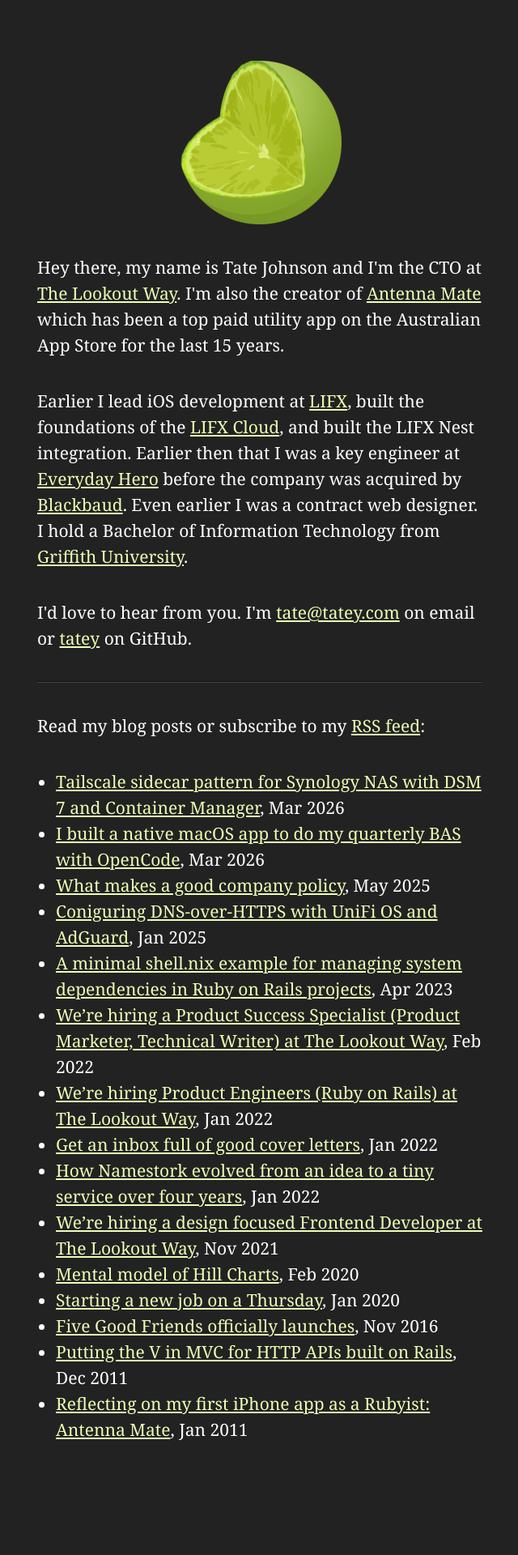
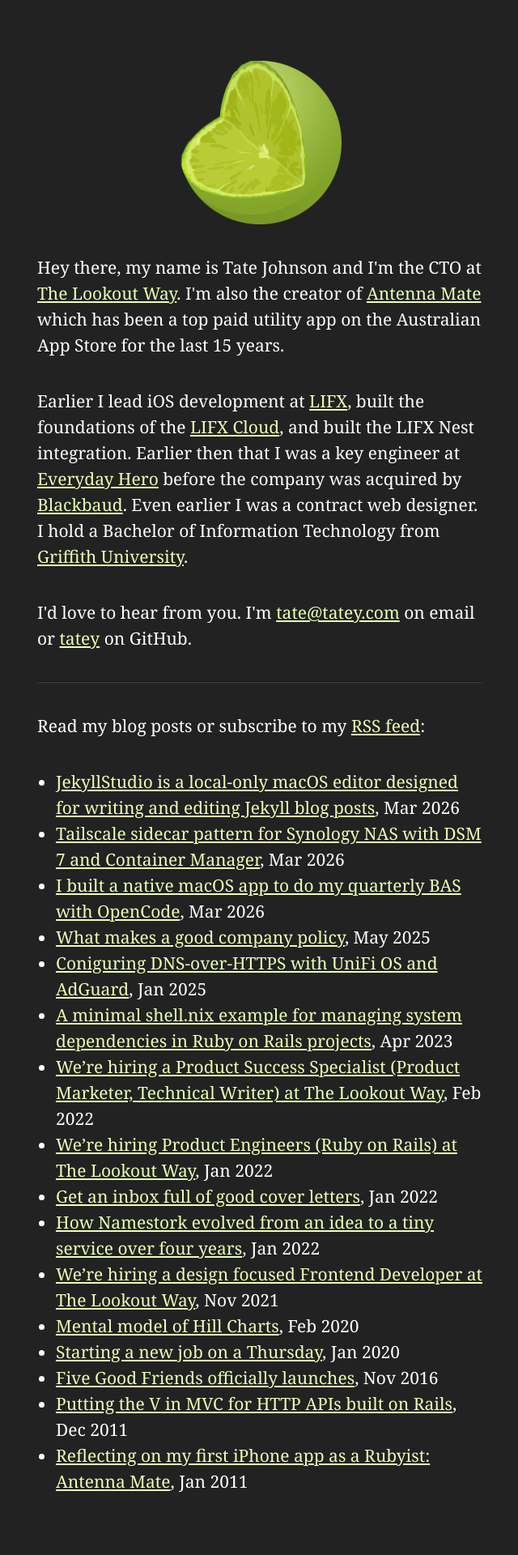
Before and after one commit to tatey/tatey.com, a Jekyll site: the page built from index.html, in a window 1280 px wide. Shown: the whole page at 81% size, without its empty margins (319-959 px from the left). Built offline with Jekyll 4.4.1, drawn with Linux system fonts in a browser that asks for light colours; before the commit the page ends 1856 px from its top, so only the background shows below that; some of the changed lines change nothing that is shown.

Commit message:
Published post: 2026-03-14-jekyllstudio-is-a-local-only-macos-editor-designed-for-writing-and-editing-jekyll-blog-posts

```diff
--- a/_posts/2026-03-14-jekyllstudio-is-a-local-only-macos-editor-designed-for-writing-and-editing-jekyll-blog-posts.md
+++ b/_posts/2026-03-14-jekyllstudio-is-a-local-only-macos-editor-designed-for-writing-and-editing-jekyll-blog-posts.md
@@ -1,22 +1,23 @@
 ---
 layout: post
-published: false
 title: JekyllStudio is a local-only macOS editor designed for writing and editing Jekyll blog posts
 ---
 
 I've been using [Jekyll](https://jekyllrb.com) since 2009 (17 years at time of writing!) and it remains my favourite way to publish on the web.
 
-Jekyll’s appeal lies in its [philosophy](https://jekyllrb.com/philosophy/). Your content lives on disk as plain files, they get generated into a static site, and the generated site can be pushed to any web server. No databases, no admin panel, and blog posts still get pretty permalinks. The elegance of Jekyll's build system proves you don't have to give up polished detail to have a static site.
+Jekyll’s appeal lies in its [philosophy](https://jekyllrb.com/philosophy/). Your content lives on disk as plain files, they get generated into a static site, and that generated site can be pushed to any web server. No databases, no admin panels, and your blog posts still get pretty permalinks. The elegance of Jekyll's build system proves you don't have to give up polished detail to have a static site.
 
-However, the same can't be said for Jekyll's blogging experience. Writing with Jekyll means opening a text editor, manually handling files, manually placing images, and running the preview server from the command line. None of these steps are difficult, but they interrupt the flow of writing. This makes Jekyll's blogging experience feel less refined than something like Substack of WordPress.
+However, the same can't be said for Jekyll's blogging experience. Writing with Jekyll means opening a text editor, manually handling files, manually placing images, and running the preview server from the terminal. None of these steps are difficult, but they interrupt the flow of writing. This makes Jekyll's blogging experience feel less refined than platforms like Substack of WordPress.
 
-Using [OpenCode](https://opencode.ai) and GPT 5.3 I wanted to see if Jekyll's build system could be paired with macOS's human interface to create a polished writing experience. The result is a new, local-only, [Mac-arsed](https://daringfireball.net/linked/2020/03/20/mac-assed-mac-apps) editor designed for Jekyll called [JekyllStudio](https://github.com/tatey/JekyllStudio). Simply open it and start writing.
+Using [OpenCode](https://opencode.ai) and GPT 5.3 I wanted to see if Jekyll's build system could be paired with macOS's user interface to create a polished writing experience. The result is a new, local-only, [Mac-arsed](https://daringfireball.net/linked/2020/03/20/mac-assed-mac-apps) editor designed for Jekyll called [JekyllStudio](https://github.com/tatey/JekyllStudio). Simply open it and start writing.
+
+<img width="143" src="/images/posts/2026-03-13-jekyllstudio-is-a-local-only-macos-editor-designed-for-writing-and-editing-jekyll-blog-posts-559659914-4ccd6c6d-31b8-4f97-9388-4e2a664ad557-1.png">
 
 # Create and edit posts without thinking
 
-Jekyll uses a filename convention where the date and slug are part of the filename. This filename becomes the permalink so if you change your post’s title or date you’ll need to edit the filename to match.
+Jekyll uses a filename convention where the date and slug are part of the filename. This filename becomes the post's permalink so if you change your post’s title or date you’ll need to edit the filename to match.
 
-In JekyllStudio, press the “New Post” button and start writing. A correctly formatted filename is automatically created with “Untitled” as the title. JekyllStudio will then rename the file on disk if you change the title or date.
+In JekyllStudio, press the “New Post” button and start writing. A correctly formatted filename is automatically created with “Untitled” as the title. The app will then rename the file on disk if you change the title or date.
 
 # Drag and drop images from anywhere
 
@@ -26,9 +27,9 @@
 
 # Integrated live preview
 
-Jekyll already offers a preview server that automatically rebuilds the site as you write.  This usually involves starting the server from the terminal and switching between your editor and browser.
+Jekyll already offers a preview server that rebuilds the site as you write. This usually involves starting the preview server from the terminal and switching between your text editor and browser.
 
-JekyllStudio simplifies this process by integrating it directly. On launch it automatically spawns the preview server and renders the current post. This allows you to see your writing in your sites styling without leaving the app.
+JekyllStudio simplifies this process by integrating it directly. On launch it automatically spawns the preview server and renders the current post. This allows you to preview content in your site's styling without leaving the app.
 
 # Other features
 
@@ -37,7 +38,12 @@
 - Edit front matter directly from your post, changing properties like `layout` or `published`
 - A green status icon indicates your preview server is running normally
 - Access preview server logs for troubleshooting or debugging
-- Keyboard shortcuts
-- A beautiful app icon to sit in your dock
+- Keyboard shortcuts, light and dark mode, and a beautiful icon to sit in your dock
+
+![](/images/posts/2026-03-13-jekyllstudio-is-a-local-only-macos-editor-designed-for-writing-and-editing-jekyll-blog-posts-559657810-9aa063d1-7d1d-43ab-be92-8435026ee3c9.png)
+
+![559657812-eac17e33-e1ec-465d-902a-7f03181be0c1](/images/posts/2026-03-13-jekyllstudio-is-a-local-only-macos-editor-designed-for-writing-and-editing-jekyll-blog-posts-559657812-eac17e33-e1ec-465d-902a-7f03181be0c1.png)
+
+![559657809-fb046393-37c4-4e1c-9578-d46a8012850f](/images/posts/2026-03-13-jekyllstudio-is-a-local-only-macos-editor-designed-for-writing-and-editing-jekyll-blog-posts-559657809-fb046393-37c4-4e1c-9578-d46a8012850f.png)
 
 JekyllStudio is for people who love the Jekyll philosophy, but yearn for the polished writing experience of platforms such as Substack or Wordpress. It is open source and [available for download on GitHub](https://github.com/tatey/JekyllStudio). If you like it, I'd love to hear from you.
```
Also changed, not shown: images/posts/2026-03-13-jekyllstudio-is-a-local-only-macos-editor-designed-for-writing-and-editing-jekyll-blog-posts-559657809-fb046393-37c4-4e1c-9578-d46a8012850f.png (added), images/posts/2026-03-13-jekyllstudio-is-a-local-only-macos-editor-designed-for-writing-and-editing-jekyll-blog-posts-559657810-9aa063d1-7d1d-43ab-be92-8435026ee3c9.png (added), images/posts/2026-03-13-jekyllstudio-is-a-local-only-macos-editor-designed-for-writing-and-editing-jekyll-blog-posts-559657812-eac17e33-e1ec-465d-902a-7f03181be0c1.png (added), images/posts/2026-03-13-jekyllstudio-is-a-local-only-macos-editor-designed-for-writing-and-editing-jekyll-blog-posts-559659914-4ccd6c6d-31b8-4f97-9388-4e2a664ad557-1.png (added).
